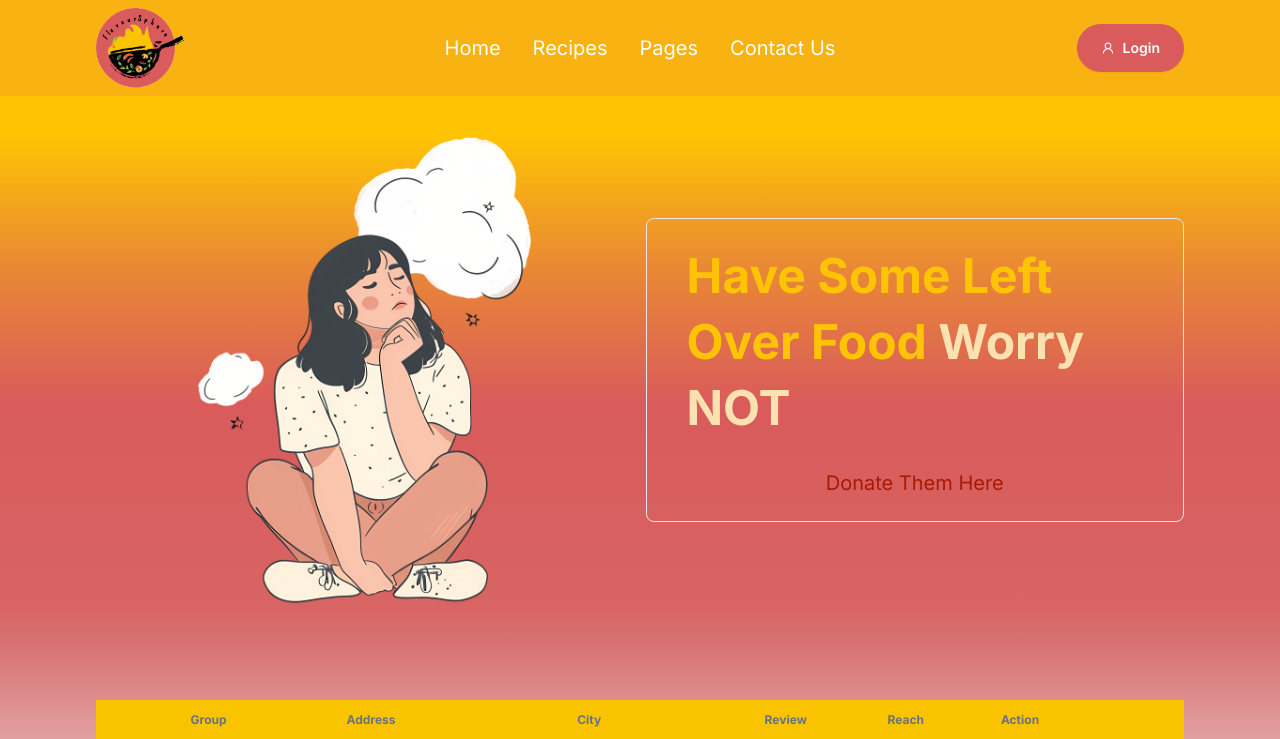
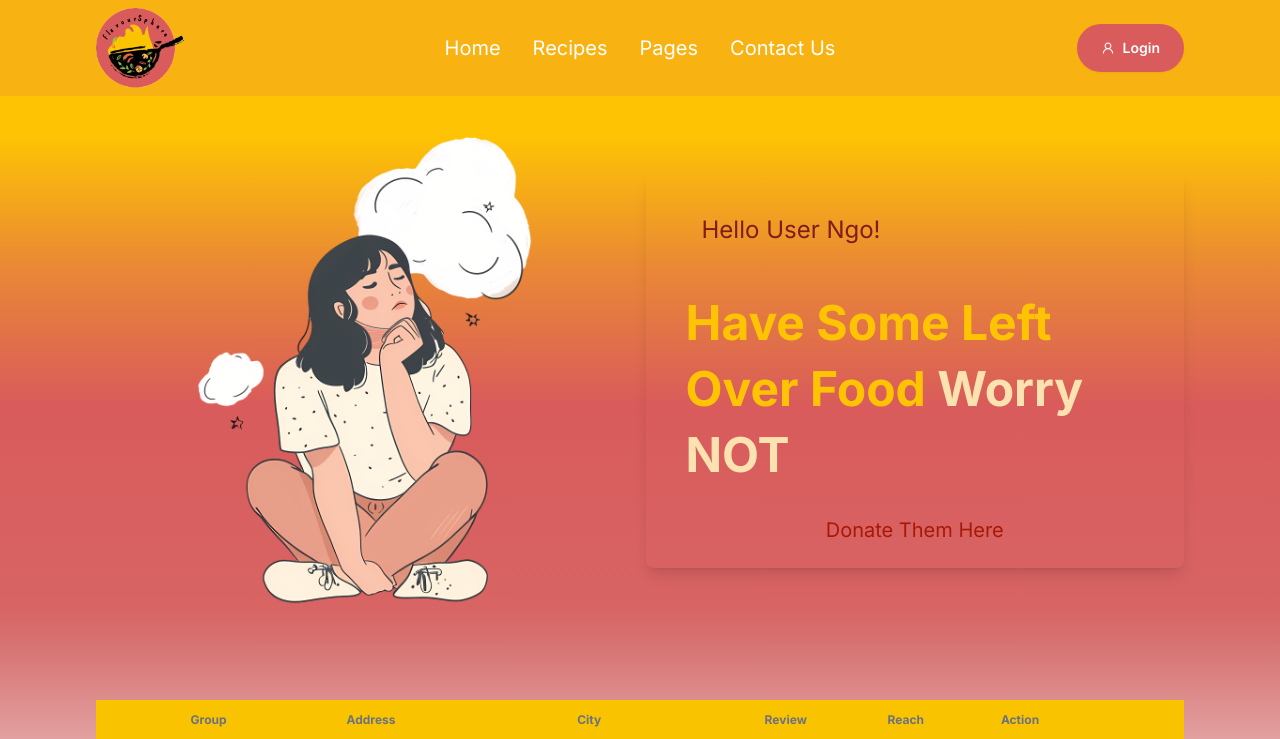
Before and after one commit to Shreya2507/FlavourSphere, a React (Vite) app: page /DonationPortal in a window 1280 px wide. Shown: the top 739 px of the page. Built offline with nearby package versions, Linux system fonts and the light colour scheme.

Commit message:
DonationPortal

```diff
--- a/src/pages/AcceptorPortal.jsx
+++ b/src/pages/AcceptorPortal.jsx
@@ -126,12 +126,12 @@ const AcceptorPortal = () => {
           <div className="space-y-7 bg-gradient-to-r from-yellow-400 via-yellow-500 to-orange-600 p-8 rounded-full shadow-lg flex items-center">
             <h2 className="text-orange-500 md:text-3xl text-2xl font-bold md:leading-snug leading-snug ">
               The Acceptor's Portal{" "}
-              <span className="text-yellow">Donating With Love</span>
+              <span className="text-yellow">Accepting With Love</span>
             </h2>
           </div>
           <div className="bg-gradient-to-r from-red-400 via-yellow-500 to-orange-600 p-4 rounded-full shadow-lg flex items-center">
             <h2 className="text-gray-200 text-2xl font-bold md:leading-snug leading-snug text-center">
-              Hello Sarah!
+              Hello Ngo!
             </h2>
           </div>
         </div>
--- a/src/pages/DonationPortal.jsx
+++ b/src/pages/DonationPortal.jsx
@@ -97,7 +97,12 @@ const DonationPortal = () => {
         </div>
 
         {/* texts */}
-        <div className="md:w-1/2 space-y-7 px-10 border border-yellow-500 p-6 rounded-lg">
+        <div className="md:w-1/2 space-y-7 px-10 p-6 rounded-lg bg-gradient-to-r from-yellow-400 via-yellow-500 to-orange-600 shadow-lg">
+          <div className="bg-gradient-to-r from-yellow-400 via-yellow-500 to-orange-600 p-4 rounded-xl flex items-center">
+            <h2 className="text-2xl font-thinbold md:leading-snug leading-snug text-center text-red-900">
+              Hello User Ngo!
+            </h2>
+          </div>
           <h2 className="text-navbarBg md:text-5xl text-2xl font-bold md:leading-snug leading-snug">
             Have Some Left Over Food{" "}
             <span className="text-yellow">Worry NOT</span>
@@ -136,7 +141,19 @@ const DonationPortal = () => {
                 </td>
                 <td className="bg-[#e4a9a9] text-gray-800">{location.reach}</td>
                 <td className="bg-[#e4a9a9] text-gray-800">
-                  <button style={{ backgroundColor: 'red', color: 'white', padding: '10px 20px', border: 'none', borderRadius: '50px', cursor: 'pointer' }} className="btn btn-sm ">Donate</button>
+                  <button
+                    style={{
+                      backgroundColor: "red",
+                      color: "white",
+                      padding: "10px 20px",
+                      border: "none",
+                      borderRadius: "50px",
+                      cursor: "pointer",
+                    }}
+                    className="btn btn-sm "
+                  >
+                    Donate
+                  </button>
                 </td>
               </tr>
             ))}
```
